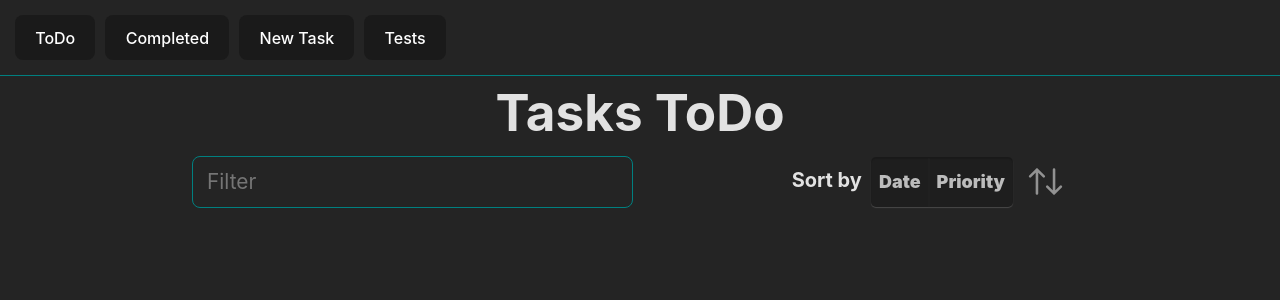
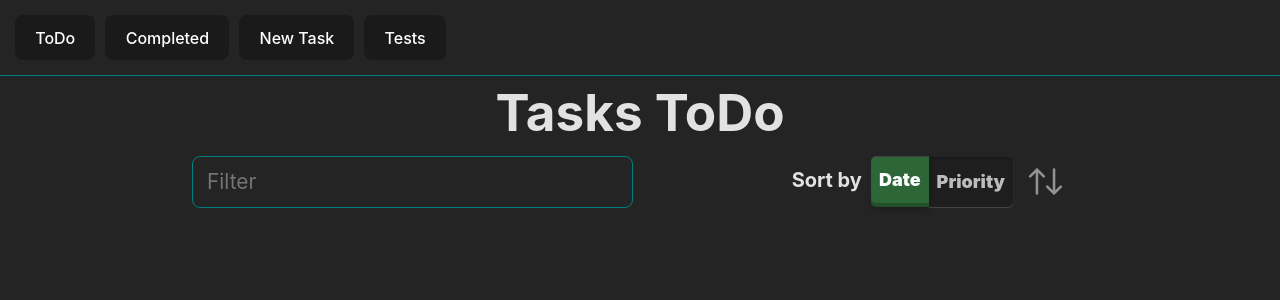
Before and after one commit to Romangergisevich/toDo_React, a React (Vite) app: page / in a window 1280 px wide. Shown: the top 300 px of the page. Built offline with nearby package versions, Linux system fonts and the light colour scheme.

Commit message:
radio reserved first button

```diff
--- a/src/components/UI/radio/Radio.tsx
+++ b/src/components/UI/radio/Radio.tsx
@@ -1,17 +1,33 @@
-import React from "react";
+import React, { useState } from "react";
 import style from "./Radio.module.css";
 import RadioItem from "./RadioItem";
 
-const Radio: React.FC = () => {
+interface RadioState {
+  value: number;
+}
+
+const Radio: React.FC = (props) => {
+  const [radioState, setRadioState] = useState<RadioState>({
+    value: 1,
+  });
+
+  const radioChange = (e: number) => {
+    setRadioState((prevState) => ({ ...prevState, value: e }));
+  };
+
   return (
     <>
       <div className={style.customCheckBoxHolder}>
         <RadioItem
+          radioChangeFunc={radioChange}
+          currentRadioState={radioState.value}
           itemId="radio-1"
           radioValue={1}>
           Date
         </RadioItem>
         <RadioItem
+          radioChangeFunc={radioChange}
+          currentRadioState={radioState.value}
           itemId="radio-2"
           radioValue={2}>
           Priority
--- a/src/components/UI/radio/RadioItem.tsx
+++ b/src/components/UI/radio/RadioItem.tsx
@@ -4,21 +4,23 @@ import style from "./Radio.module.css";
 interface RadoState {
   itemId: string;
   children: any;
-  isChecked?: boolean;
   radioValue: number;
+  currentRadioState: number;
+  radioChangeFunc: (e: number) => void;
 }
 
 const RadioItem: React.FC<RadoState> = (props) => {
   const logVal = (e: React.ChangeEvent<HTMLInputElement>) => {
     console.log(e.target.value);
+    props.radioChangeFunc(props.radioValue);
   };
 
   return (
     <>
       <input
+        checked={props.radioValue == props.currentRadioState ? true : false}
         value={props.radioValue}
         onChange={logVal}
-        checked={props.isChecked}
         className={style.customCheckBoxInput}
         name="radio-one"
         id={props.itemId}
```
